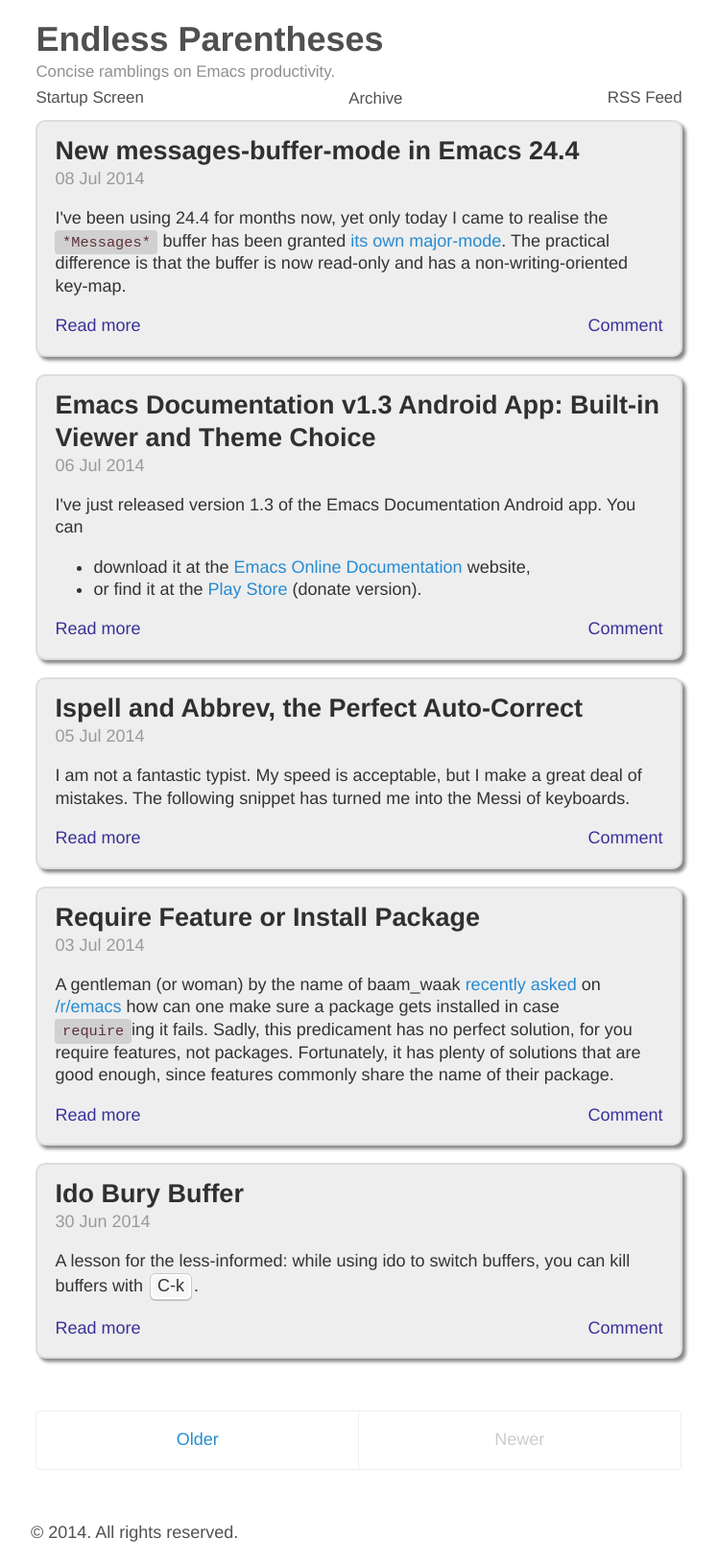
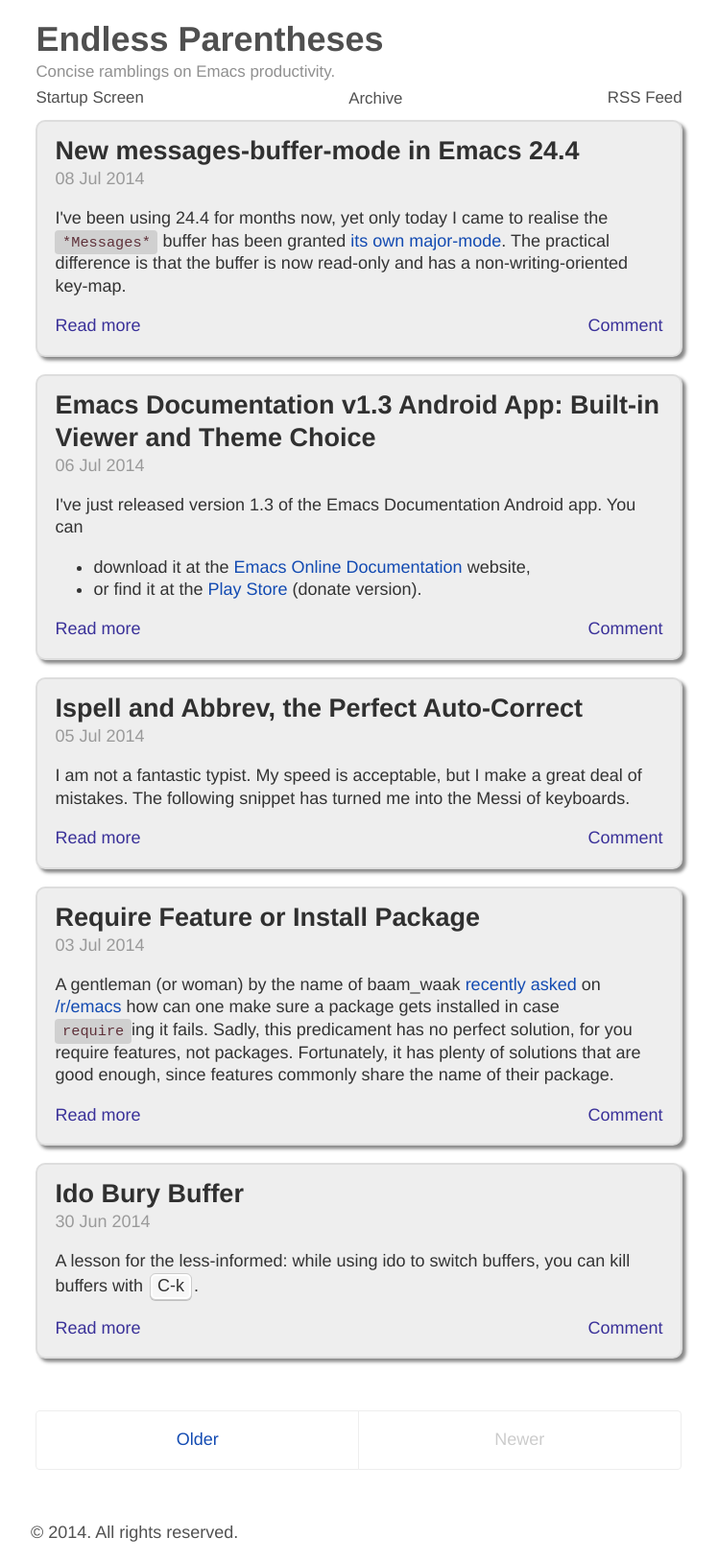
Before and after one commit to Malabarba/EndlessParentheses, a Jekyll site: the page built from index.html, in a window 1280 px wide. Shown: the whole page at 96% size, without its empty margins (266-1014 px from the left). Built offline with Jekyll 4.4.1, drawn with Linux system fonts in a browser that asks for light colours; Markdown is read by kramdown in place of the engine named in the settings; the list of posts is cut into pages by our own code; comment, search, counter and statistics services are not loaded.

Commit message:
CSS: Slightly darker link color.

```diff
--- a/public/css/endless.css
+++ b/public/css/endless.css
@@ -106,7 +106,7 @@
 
 /* No `:visited` state is required by default (browsers will use `a`) */
 a {
-    color: #268bd2;
+    color: #134bb2;
     text-decoration: none;
 }
 a strong {
```
